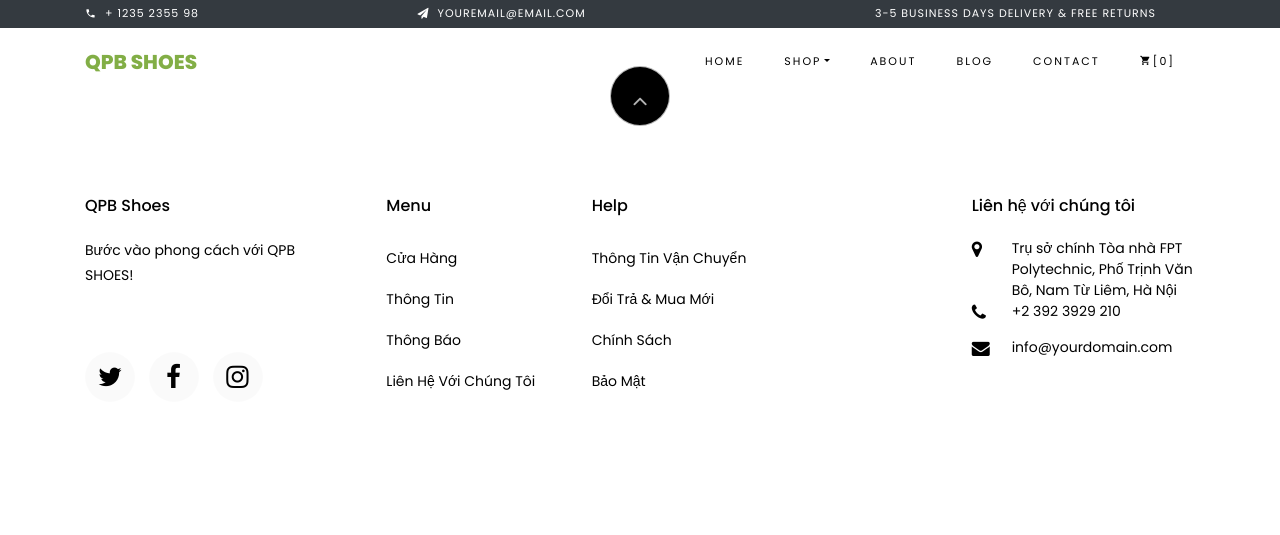
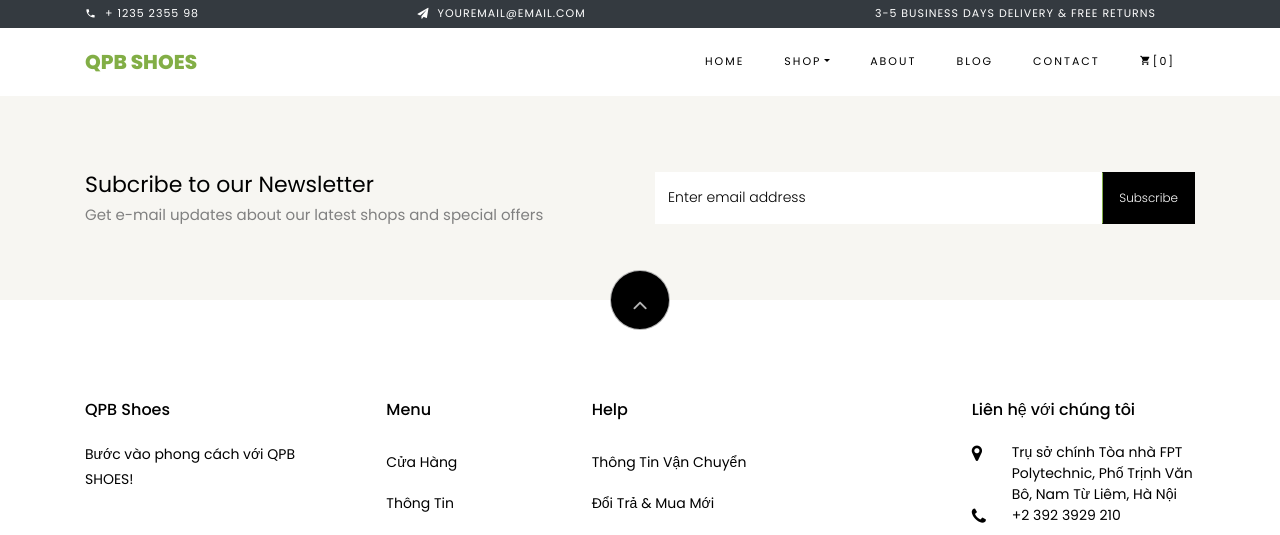
Before and after one commit to quytoon/fa2023-bl2-WD18317-PRO1014-nhom12, a PHP site: page / in a window 1280 px wide. Shown: the top 535 px of the page. Before the commit the page ends 390 px from the top, so only its background shows below. Run offline with PHP 8.4, Linux system fonts and the light colour scheme; some libraries are stand-ins or nearby versions; some web fonts are replaced.

Commit message:
update footer

```diff
--- a/view/footer.php
+++ b/view/footer.php
@@ -1,3 +1,21 @@
+<section class="ftco-section ftco-no-pt ftco-no-pb py-5 bg-light">
+  <div class="container py-4">
+    <div class="row d-flex justify-content-center py-5">
+      <div class="col-md-6">
+        <h2 style="font-size: 22px;" class="mb-0">Subcribe to our Newsletter</h2>
+        <span>Get e-mail updates about our latest shops and special offers</span>
+      </div>
+      <div class="col-md-6 d-flex align-items-center">
+        <form action="#" class="subscribe-form">
+          <div class="form-group d-flex">
+            <input type="text" class="form-control" placeholder="Enter email address">
+            <input type="submit" value="Subscribe" class="submit px-3">
+          </div>
+        </form>
+      </div>
+    </div>
+  </div>
+</section>
 
 <footer class="ftco-footer ftco-section">
   <div class="container">
@@ -53,9 +71,11 @@
           <h2 class="ftco-heading-2">Liên hệ với chúng tôi </h2>
           <div class="block-23 mb-3">
             <ul>
-	                <li><span class="icon icon-map-marker"></span><span class="text">Trụ sở chính Tòa nhà FPT Polytechnic, Phố Trịnh Văn Bô, Nam Từ Liêm, Hà Nội</span></li>
+              <li><span class="icon icon-map-marker"></span><span class="text">Trụ sở chính Tòa nhà FPT Polytechnic, Phố
+                  Trịnh Văn Bô, Nam Từ Liêm, Hà Nội</span></li>
               <li><a href="#"><span class="icon icon-phone"></span><span class="text">+2 392 3929 210</span></a></li>
-	                <li><a href="#"><span class="icon icon-envelope"></span><span class="text">info@yourdomain.com</span></a></li>
+              <li><a href="#"><span class="icon icon-envelope"></span><span class="text">info@yourdomain.com</span></a>
+              </li>
             </ul>
           </div>
         </div>
@@ -76,7 +96,10 @@
 
 
 <!-- loader -->
-  <div id="ftco-loader" class="show fullscreen"><svg class="circular" width="48px" height="48px"><circle class="path-bg" cx="24" cy="24" r="22" fill="none" stroke-width="4" stroke="#eeeeee"/><circle class="path" cx="24" cy="24" r="22" fill="none" stroke-width="4" stroke-miterlimit="10" stroke="#F96D00"/></svg></div>
+<div id="ftco-loader" class="show fullscreen"><svg class="circular" width="48px" height="48px">
+    <circle class="path-bg" cx="24" cy="24" r="22" fill="none" stroke-width="4" stroke="#eeeeee" />
+    <circle class="path" cx="24" cy="24" r="22" fill="none" stroke-width="4" stroke-miterlimit="10" stroke="#F96D00" />
+  </svg></div>
 
 
 <script src="js/jquery.min.js"></script>
@@ -97,4 +120,5 @@
 <script src="js/main.js"></script>
 
 </body>
+
 </html>
```
Lines whose indentation alone changed are shown as unchanged.
